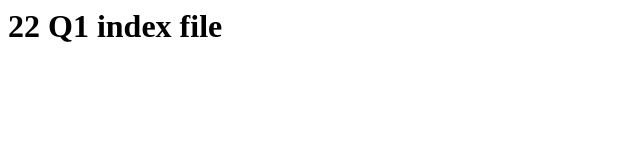
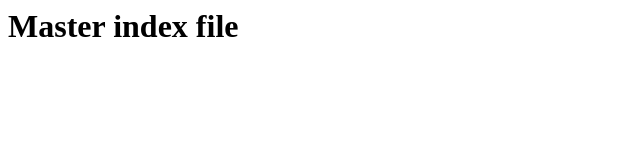
Before and after one commit to Chetashree20/Docker-demo, a plain HTML site: page index.html in a window 1280 px wide. Shown: the whole page, without its empty margins (0-640 px from the left). Drawn offline with Linux system fonts and the light colour scheme.

Commit message:
Update index.html

```diff
--- a/index.html
+++ b/index.html
@@ -1 +1 @@
-<h1>22 Q1 index file</h2>
+<h1>Master index file</h2>
```
